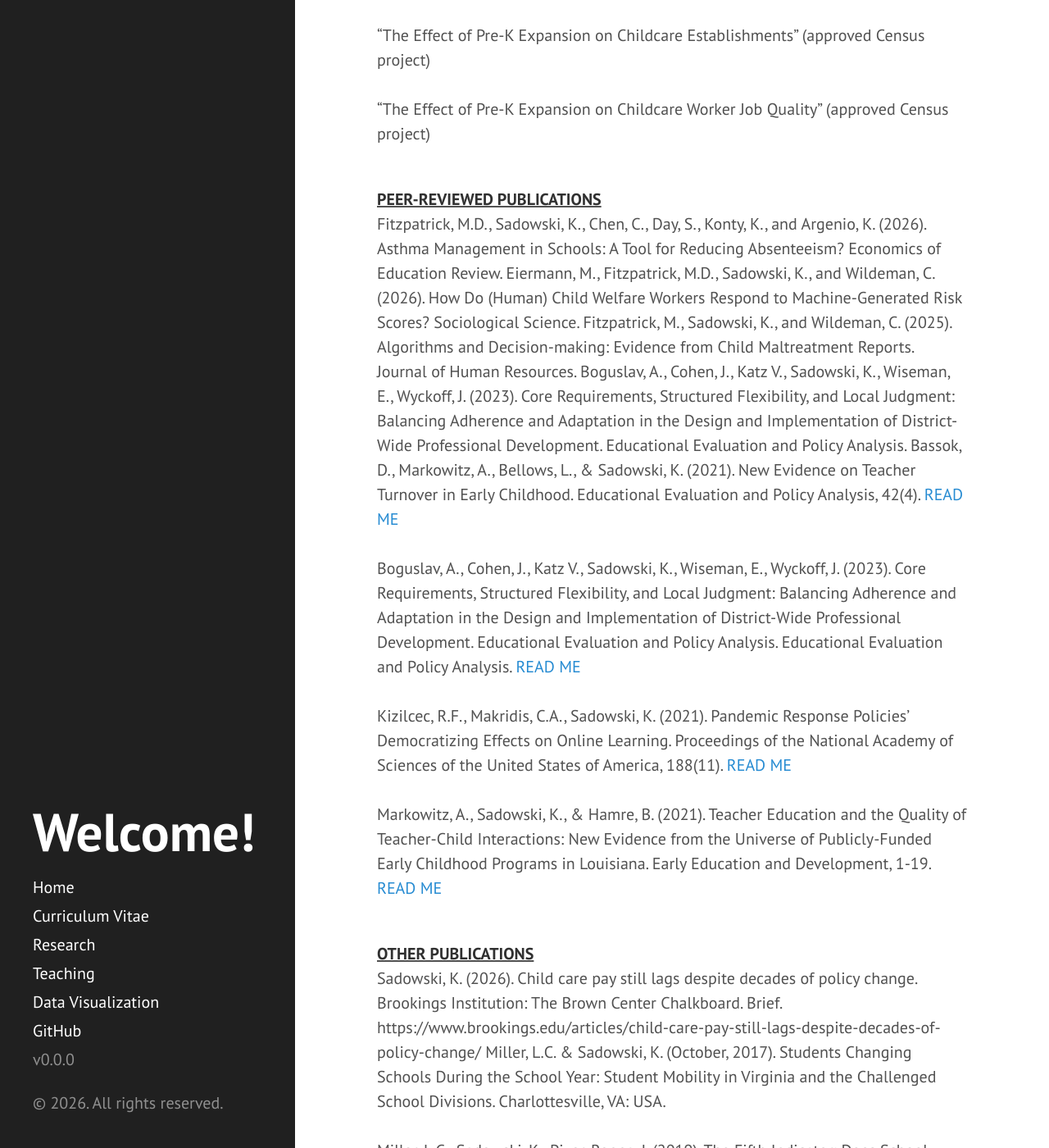
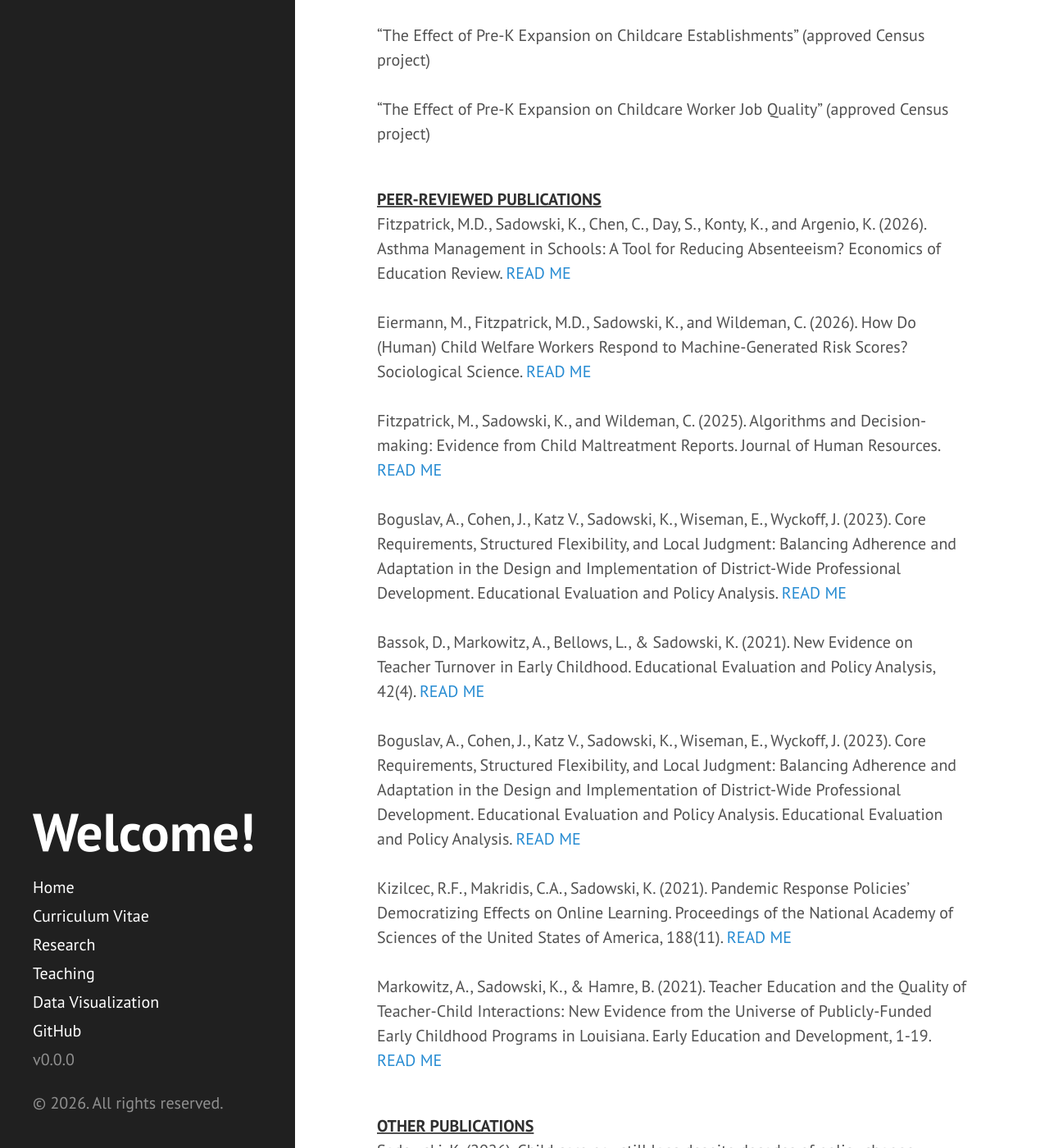
Before and after one commit to kcsadow/website, a Jekyll site: the page built from research.md, in a window 1280 px wide and 1400 px high, scrolled down 662 px. Shown: the whole window at 82% size. Built offline with Jekyll 4.4.1, drawn with Linux system fonts in a browser that asks for light colours.

Commit message:
Add links to peer-reviewed publications in research.md
Added links to peer-reviewed publications for easier access.

```diff
--- a/research.md
+++ b/research.md
@@ -30,10 +30,10 @@ Despite decades of policy attention aimed at strengthening the early childhood c
 
 
 <ins>**PEER-REVIEWED PUBLICATIONS**</ins><br>
-Fitzpatrick, M.D., Sadowski, K., Chen, C., Day, S., Konty, K., and Argenio, K. (2026). Asthma Management in Schools: A Tool for Reducing Absenteeism? Economics of Education Review.
-Eiermann, M., Fitzpatrick, M.D., Sadowski, K., and Wildeman, C. (2026). How Do (Human) Child Welfare Workers Respond to Machine-Generated Risk Scores? Sociological Science.
-Fitzpatrick, M., Sadowski, K., and Wildeman, C. (2025). Algorithms and Decision-making: Evidence from Child Maltreatment Reports. Journal of Human Resources.
-Boguslav, A., Cohen, J., Katz V., Sadowski, K., Wiseman, E., Wyckoff, J. (2023). Core Requirements, Structured Flexibility, and Local Judgment: Balancing Adherence and Adaptation in the Design and Implementation of District-Wide Professional Development. Educational Evaluation and Policy Analysis.
+Fitzpatrick, M.D., Sadowski, K., Chen, C., Day, S., Konty, K., and Argenio, K. (2026). Asthma Management in Schools: A Tool for Reducing Absenteeism? Economics of Education Review. [READ ME](https://www.sciencedirect.com/science/article/pii/S0272775726000555) <br><br>
+Eiermann, M., Fitzpatrick, M.D., Sadowski, K., and Wildeman, C. (2026). How Do (Human) Child Welfare Workers Respond to Machine-Generated Risk Scores? Sociological Science. [READ ME](https://sociologicalscience.com/articles-v13-1-1/) <br><br>
+Fitzpatrick, M., Sadowski, K., and Wildeman, C. (2025). Algorithms and Decision-making: Evidence from Child Maltreatment Reports. Journal of Human Resources. [READ ME](https://jhr.uwpress.org/content/early/2025/08/01/jhr.0224-13437R2) <br><br>
+Boguslav, A., Cohen, J., Katz V., Sadowski, K., Wiseman, E., Wyckoff, J. (2023). Core Requirements, Structured Flexibility, and Local Judgment: Balancing Adherence and Adaptation in the Design and Implementation of District-Wide Professional Development. Educational Evaluation and Policy Analysis. [READ ME](https://journals.sagepub.com/doi/10.3102/01623737231210285) <br><br>
 Bassok, D., Markowitz, A., Bellows, L., & Sadowski, K. (2021). New Evidence on Teacher Turnover
 in Early Childhood. Educational Evaluation and Policy Analysis, 42(4). [READ ME](https://eric.ed.gov/?id=EJ1284447) <br><br>
 Boguslav, A., Cohen, J., Katz V., Sadowski, K., Wiseman, E., Wyckoff, J. (2023). Core Requirements, Structured
```
